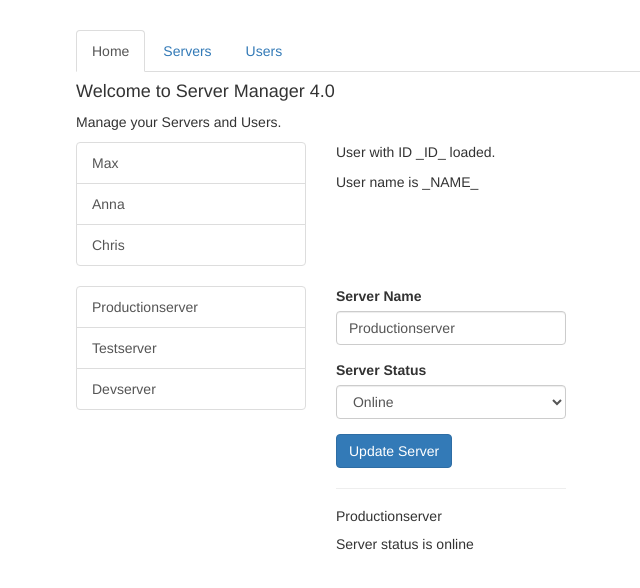
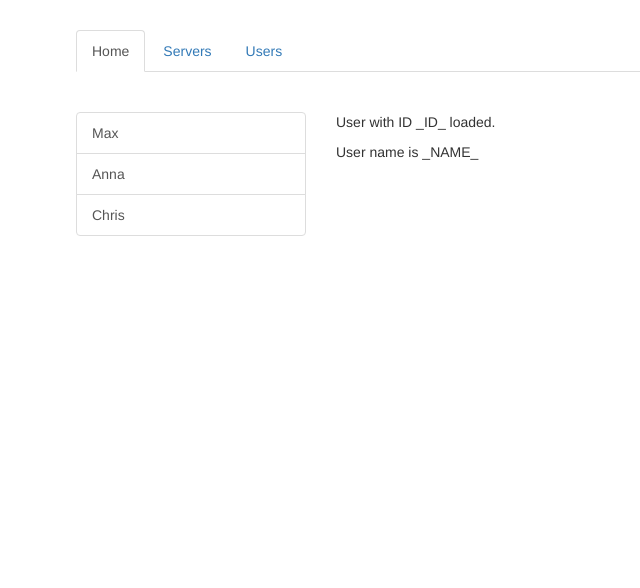
Before and after one commit to du-almeidalima/angular-course, an Angular app: page /users in a window 1280 px wide. Shown: the top 588 px of the page, without its empty margins (189-829 px from the left). Built offline with nearby package versions, Linux system fonts and the light colour scheme.

Commit message:
Section 11: Setting up and Loading Routes

```diff
--- a/src/app/app.component.html
+++ b/src/app/app.component.html
@@ -1,4 +1,5 @@
 <div class="container">
+
   <div class="row">
     <div class="col-xs-12 col-sm-10 col-md-8 col-sm-offset-1 col-md-offset-2">
       <ul class="nav nav-tabs">
@@ -8,19 +9,11 @@
       </ul>
     </div>
   </div>
-  <div class="row">
+
+  <div class="row" style="margin-top: 5vh">
     <div class="col-xs-12 col-sm-10 col-md-8 col-sm-offset-1 col-md-offset-2">
-      <app-home></app-home>
+      <router-outlet></router-outlet>
     </div>
   </div>
-  <div class="row">
-    <div class="col-xs-12 col-sm-10 col-md-8 col-sm-offset-1 col-md-offset-2">
-      <app-users></app-users>
-    </div>
-  </div>
-  <div class="row">
-    <div class="col-xs-12 col-sm-10 col-md-8 col-sm-offset-1 col-md-offset-2">
-      <app-servers></app-servers>
-    </div>
-  </div>
+
 </div>
--- a/src/app/app.module.ts
+++ b/src/app/app.module.ts
@@ -1,7 +1,7 @@
 import { BrowserModule } from '@angular/platform-browser';
 import { NgModule } from '@angular/core';
 import { FormsModule } from '@angular/forms';
-
+import {RouterModule, Routes} from '@angular/router';
 
 import { AppComponent } from './app.component';
 import { HomeComponent } from './home/home.component';
@@ -11,6 +11,13 @@ import { UserComponent } from './users/user/user.component';
 import { EditServerComponent } from './servers/edit-server/edit-server.component';
 import { ServerComponent } from './servers/server/server.component';
 import { ServersService } from './servers/servers.service';
+
+
+const appRoutes: Routes = [
+  {  path: '', component: HomeComponent },          // localhost:4200
+  {  path: 'users', component: UsersComponent },    // localhost:4200/users
+  {  path: 'servers', component: ServersComponent } // localhost:4200/servers
+];
 
 @NgModule({
   declarations: [
@@ -25,8 +32,32 @@ import { ServersService } from './servers/servers.service';
   imports: [
     BrowserModule,
     FormsModule,
+    RouterModule.forRoot(appRoutes)
   ],
   providers: [ServersService],
   bootstrap: [AppComponent]
 })
 export class AppModule { }
+
+/**
+ * Since Routing is something that should be available app-wide, I'm going to place it into the AppModule.
+ * It needs to be imported from '@angular/router'.
+ *
+ * It should hold an array of routes, each route is a Js object. It should follow a specific pattern so Angular can user
+ * {
+ *     path: 'user',
+ *     component: UsersComponent
+ * }
+ *
+ * this will access, for this case, localhost:4200/user. After, the "component" addition tells Angular what should be loaded when
+ * this route is accessed, in this case it will load the component UsersComponent, which will be our "page".
+ * It's important that this component is configured to serve as a page, so it has all the content of the page.
+ *
+ * After creating our routes array we need to add it to Angular imports. One can do so by adding "RouterModule" to "imports" array
+ * and in this "RouterModule" we call forRoot() and register our routes array.
+ *
+ * Alright! now the only piece missing is how to only render the current selected component. We need to tell Angular WHERE to display it.
+ * One can do so by adding "<router-outlet></router-outlet>" Directive (That looks like a component)
+ * in where the components loaded by the route should be displayed. This will mark the place where the components should be displayed.
+ * In this case in the app.component.html
+ */
```
